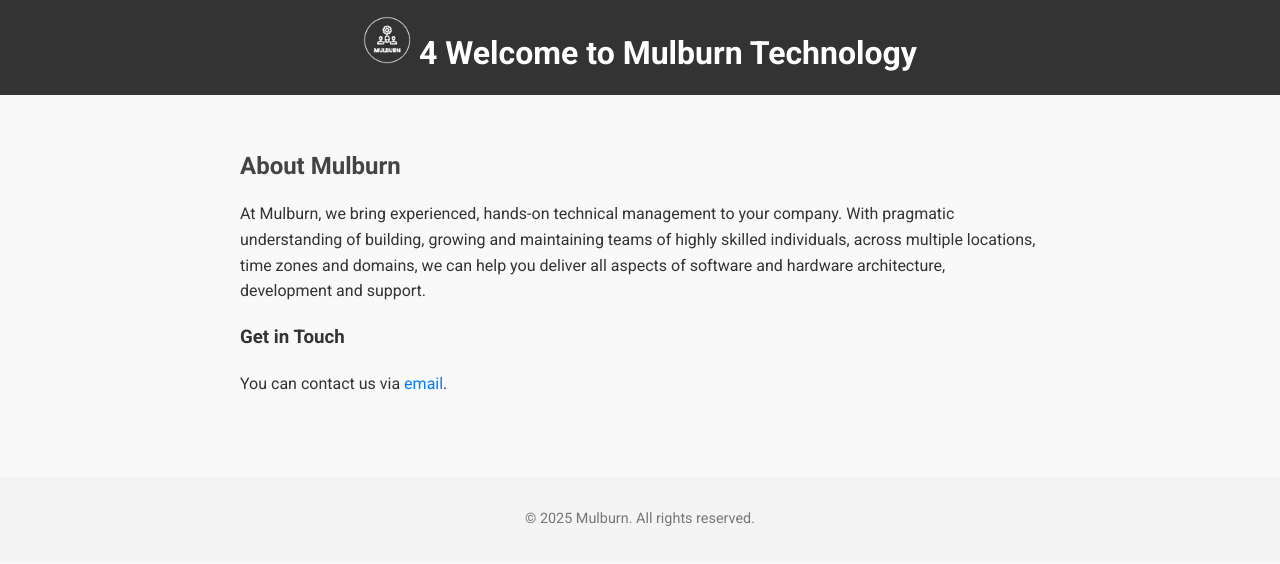
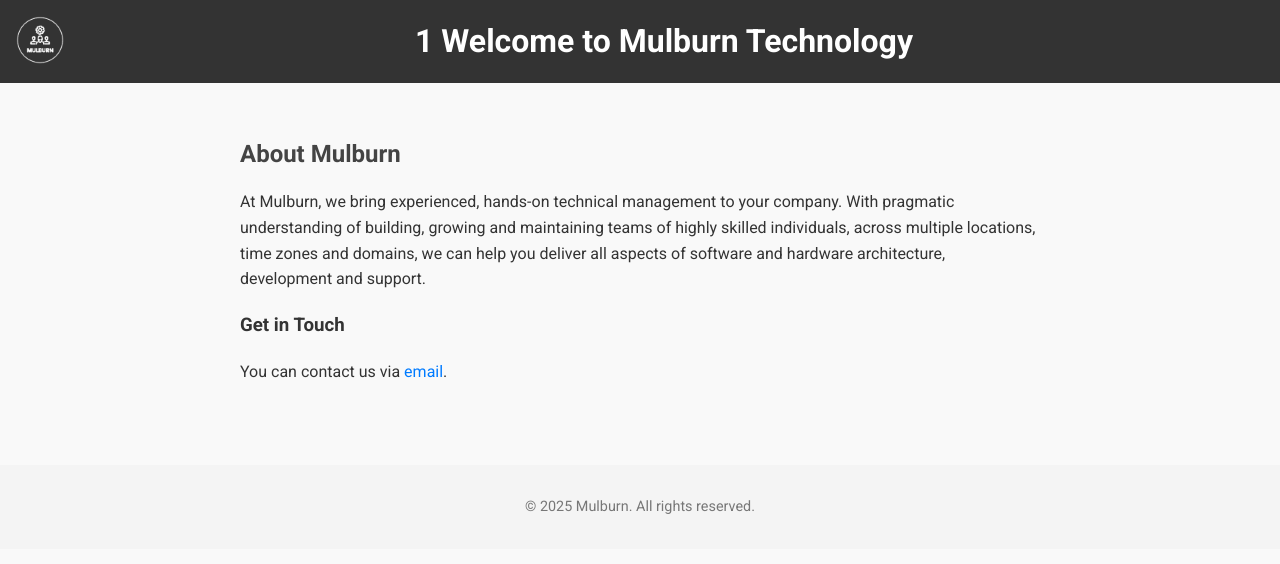
Before and after one commit to tjblackburn/tjblackburn.github.io, a plain HTML site: page index.html in a window 1280 px wide. Drawn offline with Linux system fonts and the light colour scheme.

Commit message:
Update index.html

```diff
--- a/index.html
+++ b/index.html
@@ -39,7 +39,7 @@
         header img {
             height: 3rem;
             width: auto;
-            margin-right: auto;
+            float: left;
         }
         main {
             padding: 2rem;
@@ -76,7 +76,7 @@
     <header>
         <h1>
 		<img src="mulburn-removebg-white.png" alt="Mulburn">
-		4 Welcome to Mulburn Technology</h1>
+		1 Welcome to Mulburn Technology</h1>
     </header>
     <main>
         <h2>About Mulburn</h2>
```
